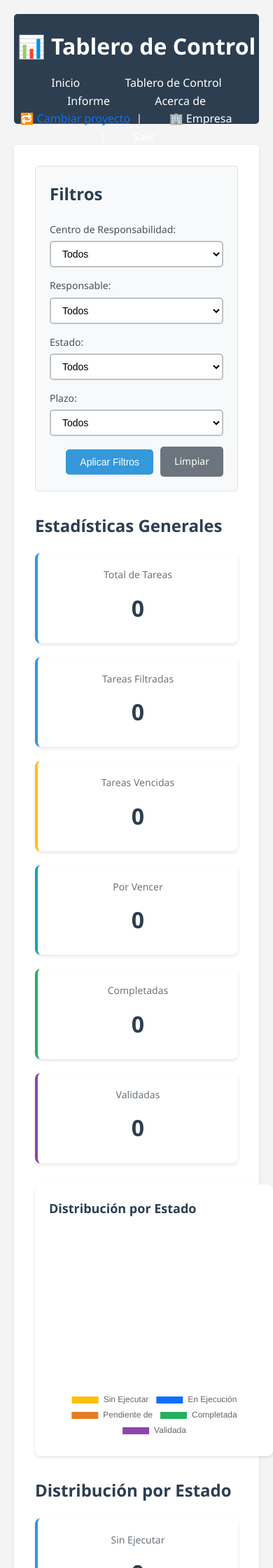
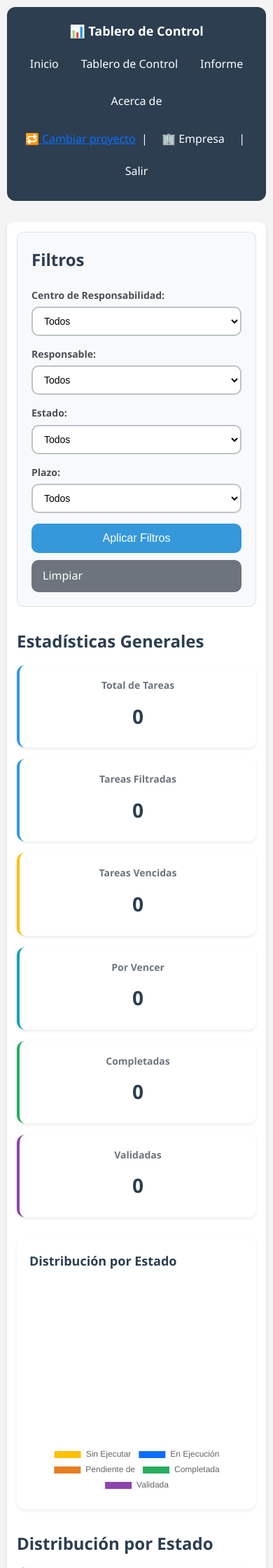
Before and after one commit to Juanmaq7030/gestor-tareas, a Flask app: page /p/1/tablero in a window 390 px wide. Shown: the top 2240 px of the page at 70% size. Run offline with Flask 3, Linux system fonts and the light colour scheme; the visitor is signed in with stand-in values (Sample User, id 1).

Commit message:
Update style.css

```diff
--- a/static/css/style.css
+++ b/static/css/style.css
@@ -1,14 +1,50 @@
+/* ============================================================================
+   STYLE.CSS (REEMPLAZAR COMPLETO)
+   Responsive: móvil + tablet + desktop
+   ============================================================================ */
+
 * {
   margin: 0;
   padding: 0;
   box-sizing: border-box;
 }
 
+:root{
+  --bg: #f4f4f4;
+  --card: #ffffff;
+  --text: #333;
+  --muted: #666;
+  --primary: #3498db;
+  --primary-dark: #2980b9;
+  --header: #2c3e50;
+  --header-hover: #34495e;
+  --border: #dee2e6;
+  --input-border: #bdc3c7;
+  --shadow: 0 2px 5px rgba(0,0,0,0.1);
+}
+
+html, body{
+  width: 100%;
+  height: 100%;
+}
+
 body {
   font-family: 'Segoe UI', Tahoma, Geneva, Verdana, sans-serif;
   line-height: 1.6;
-    color: #333;
-    background-color: #f4f4f4;
+  color: var(--text);
+  background-color: var(--bg);
+  -webkit-text-size-adjust: 100%;
+  text-rendering: optimizeLegibility;
+}
+
+/* Evita que inputs grandes hagan zoom en iOS */
+input, select, textarea, button{
+  font-size: 16px;
+}
+
+img, svg, video, canvas{
+  max-width: 100%;
+  height: auto;
 }
 
 .container {
@@ -17,52 +53,63 @@ body {
   padding: 20px;
 }
 
+/* ================= HEADER / NAV ================= */
+
 header {
-    background-color: #2c3e50;
+  background-color: var(--header);
   color: white;
   padding: 20px 0;
   margin-bottom: 30px;
   border-radius: 5px;
+  overflow: hidden;
 }
 
 header h1 {
   text-align: center;
   margin-bottom: 15px;
+  padding: 0 10px;
 }
 
 nav {
   text-align: center;
+  padding: 0 10px;
 }
 
 nav a {
   color: white;
   text-decoration: none;
-    margin: 0 15px;
-    padding: 8px 15px;
-    border-radius: 3px;
+  margin: 6px 10px;
+  padding: 8px 14px;
+  border-radius: 8px;
   transition: background-color 0.3s;
+  display: inline-block;
+  white-space: nowrap;
 }
 
 nav a:hover {
-    background-color: #34495e;
+  background-color: var(--header-hover);
 }
 
+/* ================= MAIN / SECTIONS ================= */
+
 main {
-    background-color: white;
+  background-color: var(--card);
   padding: 30px;
-    border-radius: 5px;
-    box-shadow: 0 2px 5px rgba(0,0,0,0.1);
+  border-radius: 10px;
+  box-shadow: var(--shadow);
   margin-bottom: 20px;
 }
 
 section h2 {
-    color: #2c3e50;
+  color: var(--header);
   margin-bottom: 15px;
 }
 
 section p {
   margin-bottom: 10px;
 }
+
+/* ================= FORM ================= */
 
 .form-section {
   margin-bottom: 30px;
@@ -81,44 +128,117 @@ section p {
   display: flex;
   gap: 10px;
   align-items: center;
+  flex-wrap: wrap;
 }
 
-.task-input {
+.task-input,
+.status-select,
+.responsable-input,
+.centro-input,
+.plazo-input,
+.filter-select,
+.update-textarea {
   padding: 12px;
-    border: 2px solid #bdc3c7;
-    border-radius: 5px;
-    font-size: 16px;
+  border: 2px solid var(--input-border);
+  border-radius: 10px;
+  background: #fff;
   transition: border-color 0.3s;
 }
 
 .task-input[type="text"] {
   flex: 1;
+  min-width: 220px;
 }
 
 .task-input[type="date"] {
   min-width: 180px;
 }
 
-.task-input:focus {
+.task-input:focus,
+.status-select:focus,
+.responsable-input:focus,
+.centro-input:focus,
+.plazo-input:focus,
+.filter-select:focus,
+.update-textarea:focus {
   outline: none;
-    border-color: #3498db;
+  border-color: var(--primary);
 }
 
-.task-form button {
-    padding: 12px 24px;
-    background-color: #3498db;
+/* Botones */
+.task-form button,
+.btn-primary,
+.btn-filter {
+  padding: 12px 18px;
+  background-color: var(--primary);
   color: white;
   border: none;
-    border-radius: 5px;
+  border-radius: 10px;
   font-size: 16px;
   cursor: pointer;
-    transition: background-color 0.3s;
+  transition: background-color 0.3s, transform 0.08s;
   white-space: nowrap;
 }
 
-.task-form button:hover {
-    background-color: #2980b9;
+.task-form button:hover,
+.btn-primary:hover,
+.btn-filter:hover {
+  background-color: var(--primary-dark);
 }
+
+.task-form button:active,
+.btn-primary:active,
+.btn-filter:active {
+  transform: translateY(1px);
+}
+
+.btn-clear,
+.btn-attach,
+.btn-update,
+.btn-complete {
+  border-radius: 10px;
+}
+
+.btn-clear{
+  padding: 10px 16px;
+  background-color: #6c757d;
+  color: white;
+  text-decoration: none;
+  display: inline-block;
+  transition: background-color 0.3s, transform 0.08s;
+}
+
+.btn-clear:hover{ background-color: #5a6268; }
+.btn-clear:active{ transform: translateY(1px); }
+
+.btn-update {
+  padding: 10px 14px;
+  background-color: #17a2b8;
+  color: white;
+  border: none;
+  font-size: 14px;
+  cursor: pointer;
+  transition: background-color 0.3s, transform 0.08s;
+  white-space: nowrap;
+}
+
+.btn-update:hover { background-color: #138496; }
+.btn-update:active { transform: translateY(1px); }
+
+.btn-complete {
+  padding: 10px 14px;
+  background-color: #27ae60;
+  color: white;
+  text-decoration: none;
+  font-size: 14px;
+  transition: background-color 0.3s, transform 0.08s;
+  display: inline-block;
+}
+
+.btn-complete:hover { background-color: #229954; }
+.btn-complete:active { transform: translateY(1px); }
+
+/* ================= TASK LIST ================= */
 
 .tasks-section {
   margin-top: 20px;
@@ -439,28 +374,24 @@ section p {
 footer {
   text-align: center;
   padding: 20px;
-    color: #666;
+  color: var(--muted);
 }
 
 /* ============================================================================
-   ESTILOS PARA TABLERO DE CONTROL
+   TABLERO
    ============================================================================ */
 
 .filters-section {
   margin-bottom: 30px;
   padding: 20px;
   background-color: #f8f9fa;
-    border-radius: 5px;
-    border: 1px solid #dee2e6;
+  border-radius: 10px;
+  border: 1px solid var(--border);
 }
 
 .filters-section h2 {
   margin-bottom: 20px;
-    color: #2c3e50;
-}
-
-.filters-form {
-    width: 100%;
+  color: var(--header);
 }
 
 .filter-row {
@@ -480,124 +411,70 @@ footer {
 
 .filter-group label {
   font-size: 14px;
-    font-weight: 500;
+  font-weight: 600;
   color: #495057;
 }
 
 .filter-select {
-    padding: 8px 12px;
-    border: 2px solid #bdc3c7;
-    border-radius: 5px;
+  padding: 10px 12px;
   font-size: 14px;
-    background-color: white;
-    transition: border-color 0.3s;
-}
-
-.filter-select:focus {
-    outline: none;
-    border-color: #3498db;
+  border-radius: 10px;
 }
 
 .filter-actions {
   display: flex;
   gap: 10px;
   align-items: center;
+  flex-wrap: wrap;
 }
 
-.btn-filter {
-    padding: 10px 20px;
-    background-color: #3498db;
-    color: white;
-    border: none;
-    border-radius: 5px;
-    font-size: 14px;
-    cursor: pointer;
-    transition: background-color 0.3s;
-}
-
-.btn-filter:hover {
-    background-color: #2980b9;
-}
-
-.btn-clear {
-    padding: 10px 20px;
-    background-color: #6c757d;
-    color: white;
-    text-decoration: none;
-    border-radius: 5px;
-    font-size: 14px;
-    transition: background-color 0.3s;
-    display: inline-block;
-}
-
-.btn-clear:hover {
-    background-color: #5a6268;
-}
-
-.stats-section {
-    margin-bottom: 30px;
-}
-
-.stats-section h2 {
-    margin-bottom: 20px;
-    color: #2c3e50;
-}
+.stats-section { margin-bottom: 30px; }
 
 .stats-grid {
   display: grid;
   grid-template-columns: repeat(auto-fit, minmax(200px, 1fr));
-    gap: 20px;
+  gap: 16px;
   margin-bottom: 20px;
 }
 
 .stat-card {
   background-color: white;
-    padding: 20px;
-    border-radius: 8px;
-    box-shadow: 0 2px 4px rgba(0,0,0,0.1);
+  padding: 18px;
+  border-radius: 12px;
+  box-shadow: 0 2px 4px rgba(0,0,0,0.08);
   text-align: center;
-    border-left: 4px solid #3498db;
-    transition: transform 0.2s, box-shadow 0.2s;
+  border-left: 4px solid var(--primary);
+  transition: box-shadow 0.2s;
 }
 
 .stat-card:hover {
-    transform: translateY(-2px);
-    box-shadow: 0 4px 8px rgba(0,0,0,0.15);
+  box-shadow: 0 4px 10px rgba(0,0,0,0.12);
 }
 
-.stat-card.stat-warning {
-    border-left-color: #ffc107;
-}
-
-.stat-card.stat-info {
-    border-left-color: #17a2b8;
-}
+.stat-card.stat-warning { border-left-color: #ffc107; }
+.stat-card.stat-info    { border-left-color: #17a2b8; }
+.stat-success           { border-left-color: #27ae60; }
+.stat-primary           { border-left-color: #8e44ad; }
 
 .stat-label {
   font-size: 14px;
   color: #6c757d;
   margin-bottom: 10px;
-    font-weight: 500;
+  font-weight: 600;
 }
 
 .stat-value {
   font-size: 32px;
-    font-weight: bold;
-    color: #2c3e50;
+  font-weight: 800;
+  color: var(--header);
   margin-bottom: 5px;
-}
-
-.stat-percentage {
-    font-size: 12px;
-    color: #6c757d;
-    margin-top: 5px;
 }
 
 .stats-list {
   background-color: white;
   padding: 20px;
-    border-radius: 8px;
-    box-shadow: 0 2px 4px rgba(0,0,0,0.1);
+  border-radius: 12px;
+  box-shadow: 0 2px 4px rgba(0,0,0,0.08);
 }
 
 .stat-item {
@@ -630,25 +505,50 @@ footer {
 .stat-item-fill {
   height: 100%;
   background: linear-gradient(90deg, #3498db, #2980b9);
-    border-radius: 12px;
+  border-radius: 999px;
   transition: width 0.3s ease;
 }
 
 .stat-item-value {
   min-width: 50px;
   text-align: right;
-    font-weight: bold;
-    color: #2c3e50;
+  font-weight: 800;
+  color: var(--header);
 }
 
-/* Estilos para campos de observación y recursos */
+.charts-section {
+  display: grid;
+  grid-template-columns: repeat(auto-fit, minmax(360px, 1fr));
+  gap: 22px;
+  margin-bottom: 30px;
+}
+
+.chart-container {
+  background-color: white;
+  padding: 18px;
+  border-radius: 12px;
+  box-shadow: 0 2px 4px rgba(0,0,0,0.08);
+}
+
+.chart-container h2 {
+  margin-bottom: 16px;
+  color: var(--header);
+  font-size: 18px;
+}
+
+/* evita desbordes horizontales del canvas */
+.chart-container canvas {
+  width: 100% !important;
+  max-height: 380px;
+}
+
 .task-observacion,
 .task-recursos {
   margin-top: 15px;
   padding: 12px;
   background-color: rgba(255, 255, 255, 0.7);
-    border-radius: 5px;
-    border-left: 3px solid #3498db;
+  border-radius: 10px;
+  border-left: 3px solid var(--primary);
 }
 
 .task-observacion strong,
@@ -693,92 +582,83 @@ footer {
   min-width: 200px;
 }
 
-.update-textarea:focus {
-    outline: none;
-    border-color: #3498db;
+/* ============================================================================
+   RESPONSIVE (MÓVIL / TABLET)
+   ============================================================================ */
+
+/* Tablet */
+@media (max-width: 992px) {
+  .container { padding: 14px; }
+  main { padding: 18px; }
+  nav a { margin: 6px 6px; }
 }
 
-.btn-primary {
-    padding: 12px 24px;
-    background-color: #3498db;
-    color: white;
-    border: none;
-    border-radius: 5px;
-    font-size: 16px;
-    cursor: pointer;
-    transition: background-color 0.3s;
-    white-space: nowrap;
+/* Móvil */
+@media (max-width: 768px) {
+  header { border-radius: 12px; }
+  header h1 { font-size: 18px; margin-bottom: 10px; }
+
+  nav {
+    display: flex;
+    gap: 8px;
+    flex-wrap: wrap;
+    justify-content: center;
   }
 
-.btn-primary:hover {
-    background-color: #2980b9;
+  nav a {
+    margin: 0;
+    padding: 10px 12px;
+    border-radius: 10px;
   }
 
-/* Estilos para gráficos */
-.charts-section {
-    display: grid;
-    grid-template-columns: repeat(auto-fit, minmax(400px, 1fr));
-    gap: 30px;
-    margin-bottom: 30px;
+  main { padding: 16px; }
+
+  /* Formularios y filas a 1 columna */
+  .form-row {
+    flex-direction: column;
+    align-items: stretch;
   }
 
-.chart-container {
-    background-color: white;
-    padding: 20px;
-    border-radius: 8px;
-    box-shadow: 0 2px 4px rgba(0,0,0,0.1);
-}
-
-.chart-container h2 {
-    margin-bottom: 20px;
-    color: #2c3e50;
-    font-size: 18px;
-}
-
-.chart-container canvas {
-    max-height: 400px;
-}
-
-.stat-success {
-    border-left-color: #27ae60;
-}
-
-.stat-primary {
-    border-left-color: #8e44ad;
-}
-
-/* Responsive para tablero */
-@media (max-width: 768px) {
-    .filter-row {
-        flex-direction: column;
-    }
-
-    .filter-group {
+  .task-input[type="text"],
+  .task-input[type="date"] {
+    min-width: 0;
     width: 100%;
   }
 
-    .stats-grid {
-        grid-template-columns: 1fr;
+  .task-form button,
+  .btn-primary,
+  .btn-filter,
+  .btn-clear {
+    width: 100%;
   }
+
+  .task-info { flex-direction: column; gap: 10px; }
+
+  .task-actions { flex-direction: column; align-items: stretch; }
+  .status-select, .responsable-input, .centro-input, .plazo-input { width: 100%; min-width: 0; }
+
+  /* Tablero */
+  .filter-row { flex-direction: column; align-items: stretch; }
+  .filter-group { width: 100%; min-width: 0; }
+
+  .stats-grid { grid-template-columns: 1fr; }
 
   .stat-item {
     flex-direction: column;
-        align-items: flex-start;
+    align-items: stretch;
+    gap: 10px;
+  }
+  .stat-item-label { min-width: 0; }
+  .stat-item-bar { width: 100%; }
+
+  .charts-section { grid-template-columns: 1fr; }
 }
 
-    .stat-item-bar {
-        width: 100%;
+/* Extra pequeño (teléfonos chicos) */
+@media (max-width: 420px) {
+  .container { padding: 10px; }
+  main { padding: 14px; }
+
+  .task-item { padding: 16px; }
+  .stat-value { font-size: 28px; }
 }
-
-    .charts-section {
-        grid-template-columns: 1fr;
-    }
-
-    .update-form {
-        flex-direction: column;
-    }
-
-    .update-textarea {
-        width: 100%;
-    }
-}
```
Also changed, not shown: other parts of static/css/style.css (+34 -232 lines). Lines whose indentation alone changed are shown as unchanged.
